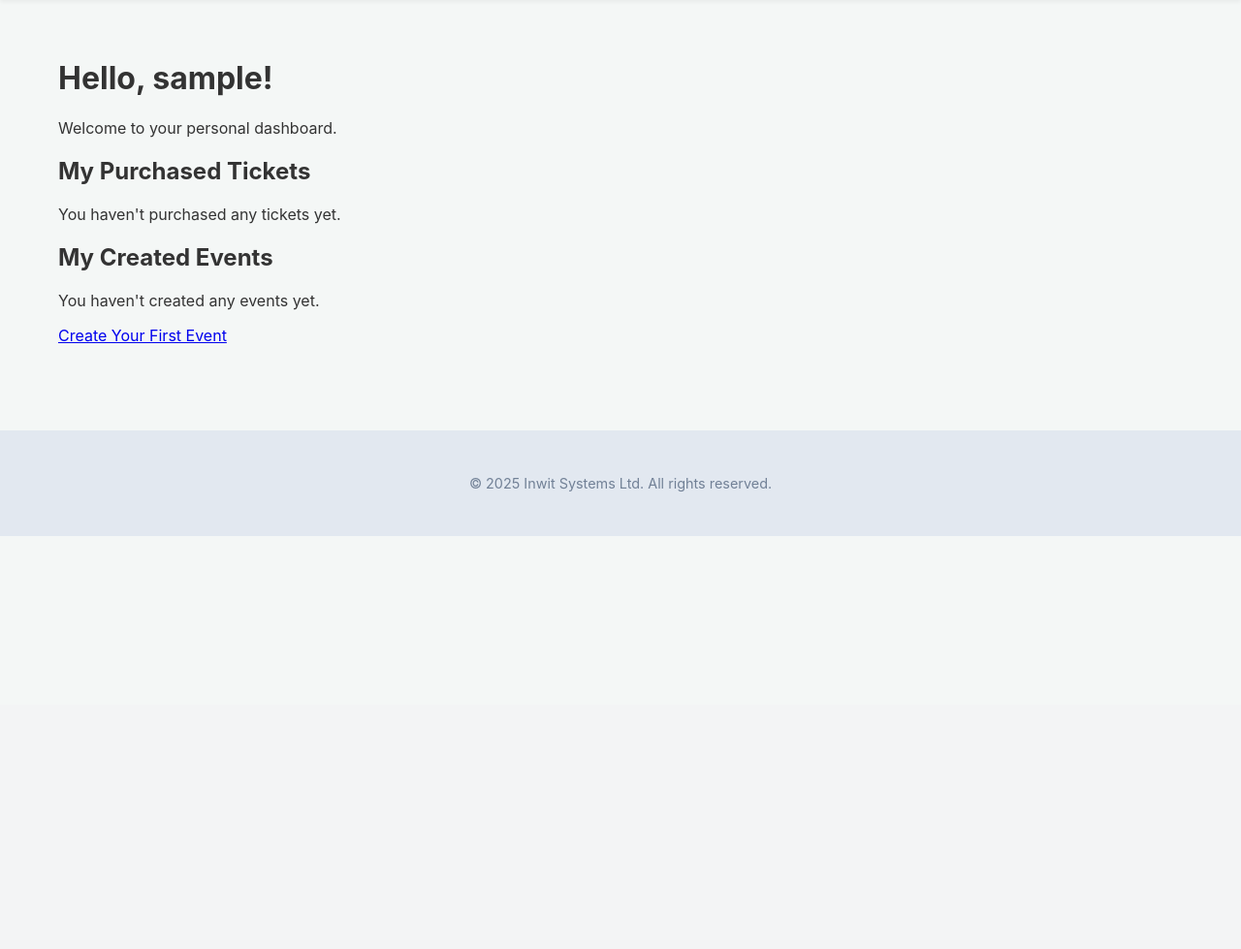
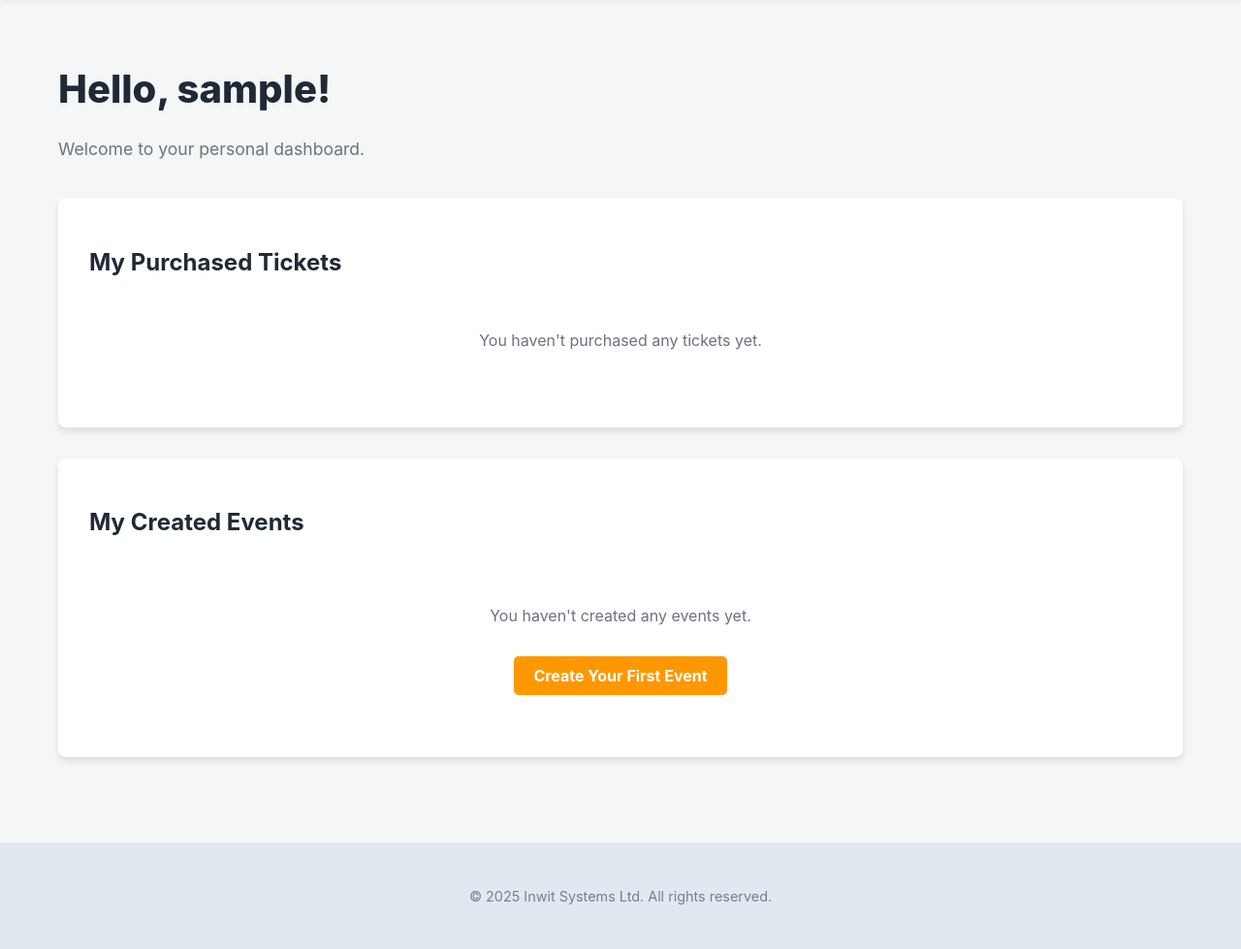
Before and after one commit to Plightin/inwit-tix-app, a Flask app: page /profile in a window 1280 px wide. Shown: the part 73-1052 px from the top of the page at 97% size. Before the commit the page ends 626 px from the top, so only its background shows below. Run offline with Flask 3, Linux system fonts and the light colour scheme; the visitor is signed in with stand-in values (Sample User, id 1); data that the repository does not hold is empty.

Commit message:
Update profile.html

```diff
--- a/templates/profile.html
+++ b/templates/profile.html
@@ -2,73 +2,69 @@
 {% block title %}My Profile{% endblock %}
 
 {% block content %}
-<div class="container mx-auto px-4 sm:px-6 lg:px-8 py-8">
-    <div class="mb-10">
-        <h1 class="text-4xl font-extrabold text-gray-800">Hello, {{ current_user.username }}!</h1>
-        <p class="text-lg text-gray-500 mt-1">Welcome to your personal dashboard.</p>
+<div class="container">
+    <div style="margin-bottom: 2.5rem;">
+        <h1 style="font-size: 2.5rem; font-weight: 800; color: #1f2937;">Hello, {{ current_user.username }}!</h1>
+        <p style="color: #6b7280; font-size: 1.1rem; margin-top: 0.25rem;">Welcome to your personal dashboard.</p>
     </div>
 
     <!-- My Tickets -->
-    <div class="bg-white p-6 md:p-8 rounded-2xl shadow-lg mb-10">
-        <h2 class="text-2xl font-bold text-gray-800 mb-6">My Purchased Tickets</h2>
+    <div class="form-card" style="margin-bottom: 2rem;">
+        <h2 style="font-size: 1.5rem; font-weight: 700; color: #1f2937; margin-bottom: 1.5rem;">My Purchased Tickets</h2>
         {% if tickets %}
-            <div class="overflow-x-auto">
-                <table class="min-w-full divide-y divide-gray-200">
-                    <thead class="bg-gray-50">
+            <table class="styled-table">
+                <thead>
                     <tr>
-                            <th scope="col" class="px-6 py-3 text-left text-xs font-medium text-gray-500 uppercase tracking-wider">Event Name</th>
-                            <th scope="col" class="px-6 py-3 text-left text-xs font-medium text-gray-500 uppercase tracking-wider">Ticket Type</th>
-                            <th scope="col" class="px-6 py-3 text-right text-xs font-medium text-gray-500 uppercase tracking-wider">Action</th>
+                        <th>Event Name</th>
+                        <th>Ticket Type</th>
+                        <th style="text-align: right;">Action</th>
                     </tr>
                 </thead>
-                    <tbody class="bg-white divide-y divide-gray-200">
+                <tbody>
                     {% for ticket in tickets %}
                         <tr>
-                                <td class="px-6 py-4 whitespace-nowrap text-sm font-medium text-gray-900">{{ ticket.event.name }}</td>
-                                <td class="px-6 py-4 whitespace-nowrap text-sm text-gray-500">{{ ticket.ticket_type }}</td>
-                                <td class="px-6 py-4 whitespace-nowrap text-right text-sm font-medium">
-                                    <a href="{{ url_for('view_ticket', ticket_id=ticket.id) }}" class="btn-primary">View Ticket</a>
+                            <td>{{ ticket.event.name }}</td>
+                            <td>{{ ticket.ticket_type }}</td>
+                            <td style="text-align: right;">
+                                <a href="{{ url_for('view_ticket', ticket_id=ticket.id) }}" class="btn">View Ticket</a>
                             </td>
                         </tr>
                     {% endfor %}
                 </tbody>
             </table>
-            </div>
         {% else %}
-            <p class="text-center text-gray-500 py-8">You haven't purchased any tickets yet.</p>
+            <p style="text-align: center; color: #6b7280; padding: 2rem 0;">You haven't purchased any tickets yet.</p>
         {% endif %}
     </div>
 
     <!-- My Events -->
-    <div class="bg-white p-6 md:p-8 rounded-2xl shadow-lg">
-        <h2 class="text-2xl font-bold text-gray-800 mb-6">My Created Events</h2>
+    <div class="form-card">
+        <h2 style="font-size: 1.5rem; font-weight: 700; color: #1f2937; margin-bottom: 1.5rem;">My Created Events</h2>
         {% if events %}
-            <div class="overflow-x-auto">
-                <table class="min-w-full divide-y divide-gray-200">
-                    <thead class="bg-gray-50">
+            <table class="styled-table">
+                <thead>
                     <tr>
-                            <th scope="col" class="px-6 py-3 text-left text-xs font-medium text-gray-500 uppercase tracking-wider">Event Name</th>
-                            <th scope="col" class="px-6 py-3 text-left text-xs font-medium text-gray-500 uppercase tracking-wider">Date & Venue</th>
-                            <th scope="col" class="px-6 py-3 text-right text-xs font-medium text-gray-500 uppercase tracking-wider">Action</th>
+                        <th>Event Name</th>
+                        <th>Date & Venue</th>
+                        <th style="text-align: right;">Action</th>
                     </tr>
                 </thead>
-                    <tbody class="bg-white divide-y divide-gray-200">
+                <tbody>
                     {% for event in events %}
                         <tr>
-                                <td class="px-6 py-4 whitespace-nowrap text-sm font-medium text-gray-900">{{ event.name }}</td>
-                                <td class="px-6 py-4 whitespace-nowrap text-sm text-gray-500">{{ event.event_datetime.strftime('%d %b %Y') }} at {{ event.venue }}</td>
-                                <td class="px-6 py-4 whitespace-nowrap text-right text-sm font-medium">
-                                    <a href="{{ url_for('event_dashboard', event_id=event.id) }}" class="btn-secondary">View Dashboard</a>
+                            <td>{{ event.name }}</td>
+                            <td>{{ event.event_datetime.strftime('%d %b %Y') }} at {{ event.venue }}</td>
+                            <td style="text-align: right;">
+                                <a href="{{ url_for('event_dashboard', event_id=event.id) }}" class="btn-alt">View Dashboard</a>
                             </td>
                         </tr>
                     {% endfor %}
                 </tbody>
             </table>
-            </div>
         {% else %}
-            <div class="text-center py-8">
-                <p class="text-gray-500">You haven't created any events yet.</p>
-                <a href="{{ url_for('create_event') }}" class="btn-primary mt-4">Create Your First Event</a>
+            <div style="text-align: center; padding: 2rem 0;">
+                <p style="color: #6b7280;">You haven't created any events yet.</p>
+                <a href="{{ url_for('create_event') }}" class="btn" style="margin-top: 1rem;">Create Your First Event</a>
             </div>
         {% endif %}
     </div>
```
Lines whose indentation alone changed are shown as unchanged.
